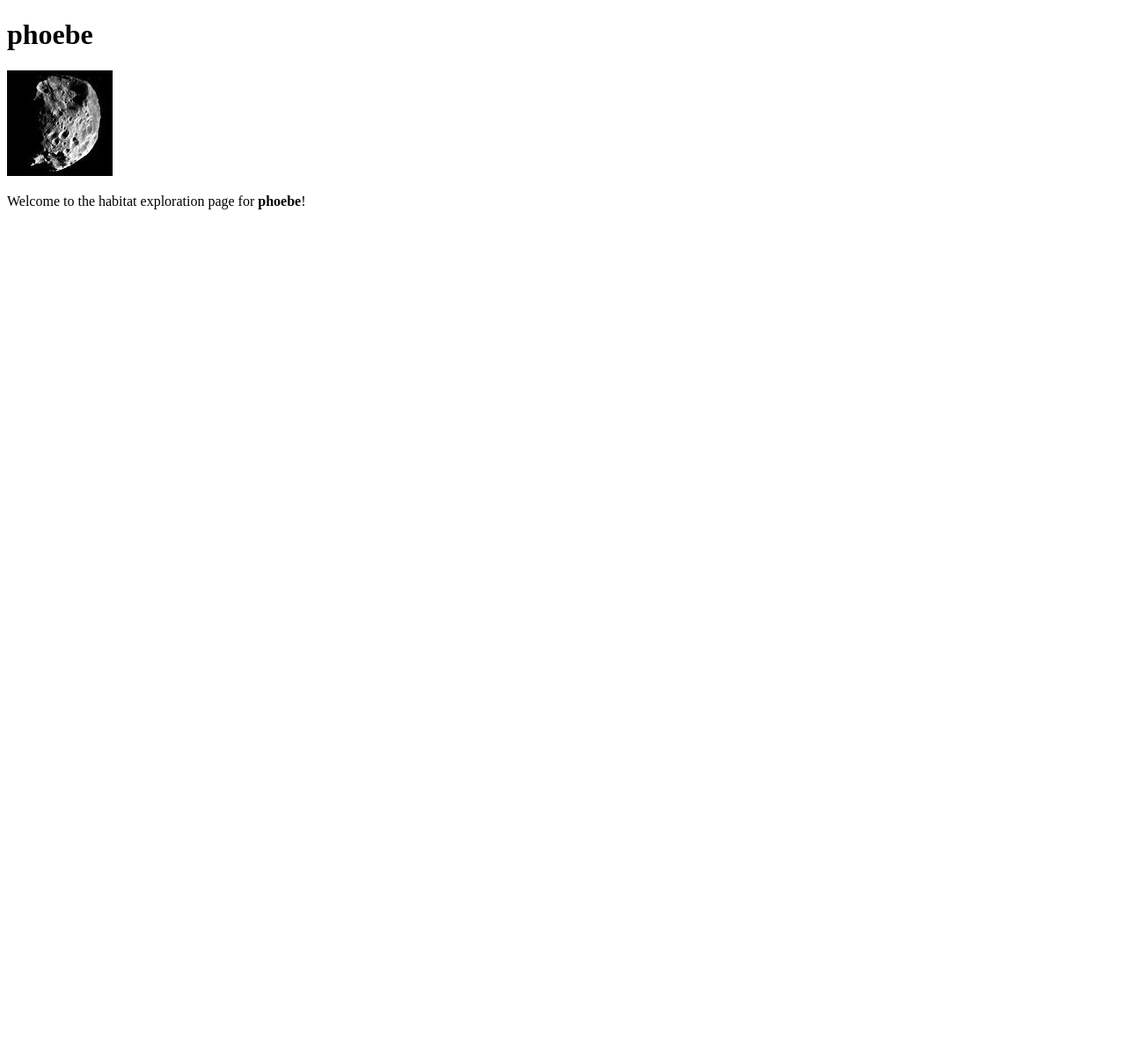
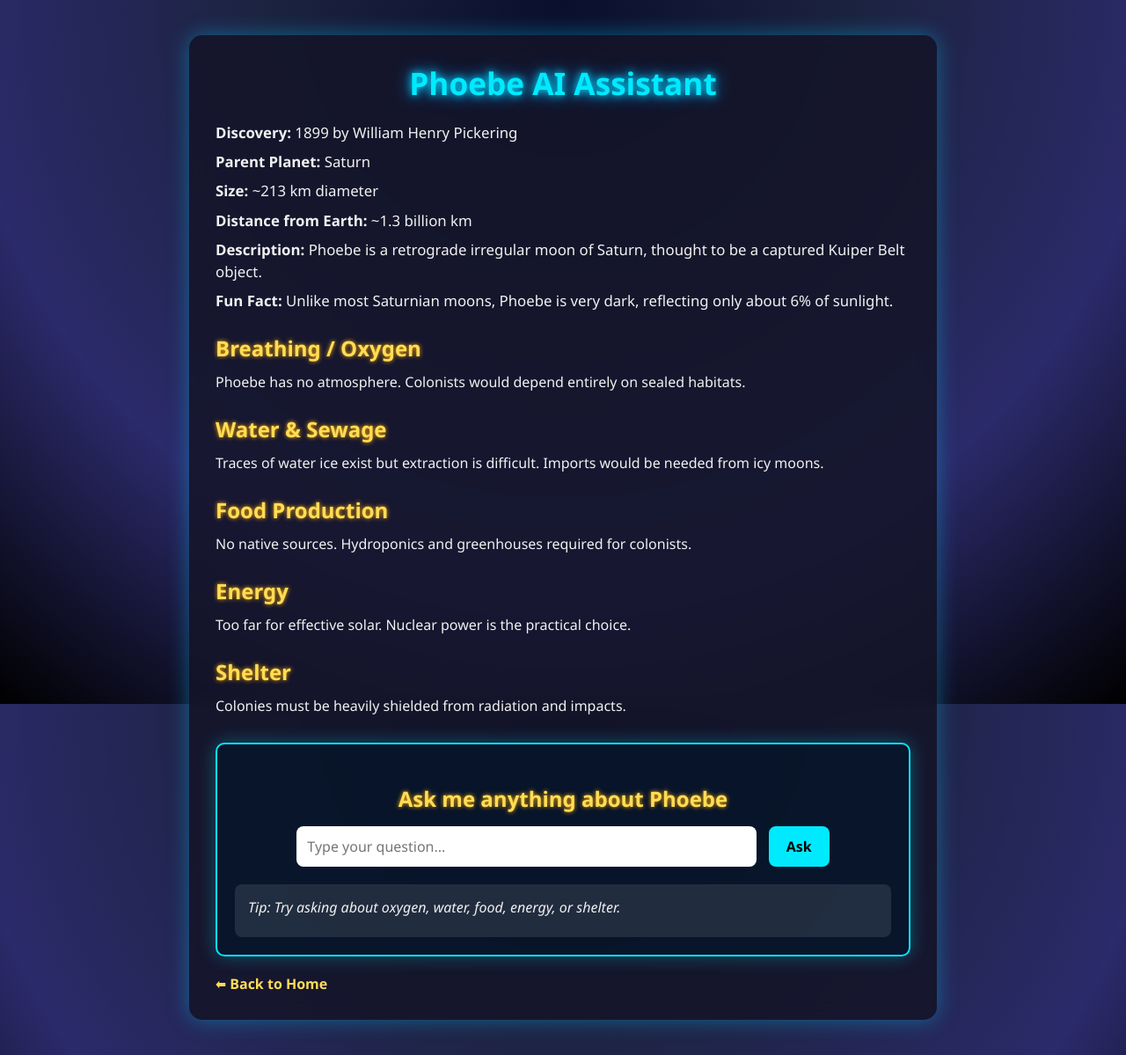
Before and after one commit to Wade185/space-habitat, a Python web app: template templates/phoebe.html in a window 1280 px wide. Shown: the whole page at 88% size. Before the commit the page ends 238 px from the top, so only its background shows below. Run offline with Jinja, Linux system fonts and the light colour scheme; the template is opened without the code that fills it, so the values that code supplies are empty.

Commit message:
Update phoebe.html

```diff
--- a/templates/phoebe.html
+++ b/templates/phoebe.html
@@ -1,11 +1,126 @@
 <!DOCTYPE html>
-<html>
+<html lang="en">
 <head>
-    <title>phoebe</title>
+  <meta charset="UTF-8">
+  <title>Phoebe - Habitat Assistant</title>
+  <style>
+    * { margin: 0; padding: 0; box-sizing: border-box; font-family: "Segoe UI", Tahoma, Geneva, Verdana, sans-serif; }
+    body {
+      background: radial-gradient(circle at top, #0a0f2c, #1c2340, #2b2a6a, #000);
+      background-attachment: fixed;
+      color: #f1f1f1;
+      min-height: 100vh;
+      display: flex;
+      justify-content: center;
+      align-items: flex-start;
+      padding: 40px;
+    }
+    .assistant-container {
+      background: rgba(20, 20, 40, 0.85);
+      border-radius: 15px;
+      padding: 30px;
+      width: 850px;
+      max-width: 95%;
+      box-shadow: 0 0 25px rgba(0, 200, 255, 0.4);
+      backdrop-filter: blur(10px);
+      animation: fadeIn 1.5s ease-in-out;
+    }
+    .assistant-container h1 {
+      text-align: center;
+      font-size: 2.2em;
+      color: #00eaff;
+      text-shadow: 0 0 10px #00eaff, 0 0 20px #0095ff;
+      margin-bottom: 20px;
+    }
+    .info p { margin: 8px 0; font-size: 1.05em; }
+    h2 { margin-top: 25px; font-size: 1.5em; color: #ffdd57; text-shadow: 0 0 5px #ffae00; }
+    p { margin: 10px 0; line-height: 1.5; }
+    .assistant-box {
+      margin-top: 30px; padding: 20px; border: 2px solid #00eaff; border-radius: 10px;
+      background: rgba(0, 20, 40, 0.6); text-align: center; box-shadow: 0 0 20px rgba(0, 234, 255, 0.3);
+    }
+    .assistant-box input {
+      width: 70%; padding: 12px; margin-top: 15px; border: none; border-radius: 8px;
+      outline: none; font-size: 1em;
+    }
+    .assistant-box button {
+      margin-left: 10px; padding: 12px 20px; background: #00eaff; border: none;
+      border-radius: 8px; font-size: 1em; cursor: pointer; color: #000;
+      font-weight: bold; transition: 0.3s;
+    }
+    .assistant-box button:hover { background: #0095ff; box-shadow: 0 0 15px #00eaff; }
+    #answerBoxPhoebe {
+      margin-top: 20px; padding: 15px; background: rgba(255, 255, 255, 0.1);
+      border-radius: 8px; min-height: 60px; font-style: italic; text-align: left;
+    }
+    .back-btn {
+      display: inline-block; margin-top: 20px; text-decoration: none;
+      color: #ffdd57; font-weight: bold; transition: 0.3s;
+    }
+    .back-btn:hover { color: #ffffff; text-shadow: 0 0 10px #ffdd57; }
+    @keyframes fadeIn { from {opacity: 0; transform: translateY(20px);} to {opacity: 1; transform: translateY(0);} }
+  </style>
 </head>
 <body>
-    <h1>phoebe</h1>
-    <img src="{{ url_for('static', filename='phoebe.jpg') }}" alt="phoebe">
-    <p>Welcome to the habitat exploration page for <b>phoebe</b>!</p>
+  <div class="assistant-container">
+    <h1>Phoebe AI Assistant</h1>
+    <div class="info">
+      <p><b>Discovery:</b> 1899 by William Henry Pickering</p>
+      <p><b>Parent Planet:</b> Saturn</p>
+      <p><b>Size:</b> ~213 km diameter</p>
+      <p><b>Distance from Earth:</b> ~1.3 billion km</p>
+      <p><b>Description:</b> Phoebe is a retrograde irregular moon of Saturn, thought to be a captured Kuiper Belt object.</p>
+      <p><b>Fun Fact:</b> Unlike most Saturnian moons, Phoebe is very dark, reflecting only about 6% of sunlight.</p>
+    </div>
+
+    <h2>Breathing / Oxygen</h2>
+    <p>Phoebe has no atmosphere. Colonists would depend entirely on sealed habitats.</p>
+
+    <h2>Water & Sewage</h2>
+    <p>Traces of water ice exist but extraction is difficult. Imports would be needed from icy moons.</p>
+
+    <h2>Food Production</h2>
+    <p>No native sources. Hydroponics and greenhouses required for colonists.</p>
+
+    <h2>Energy</h2>
+    <p>Too far for effective solar. Nuclear power is the practical choice.</p>
+
+    <h2>Shelter</h2>
+    <p>Colonies must be heavily shielded from radiation and impacts.</p>
+
+    <div class="assistant-box">
+      <h2>Ask me anything about Phoebe</h2>
+      <input type="text" id="userQuestionPhoebe" placeholder="Type your question...">
+      <button id="askButtonPhoebe">Ask</button>
+      <div id="answerBoxPhoebe">Tip: Try asking about oxygen, water, food, energy, or shelter.</div>
+    </div>
+    <a href="{{ url_for('index') }}" class="back-btn">⬅ Back to Home</a>
+  </div>
+
+  <script>
+    const askButtonPhoebe = document.getElementById("askButtonPhoebe");
+    const userQuestionPhoebe = document.getElementById("userQuestionPhoebe");
+    const answerBoxPhoebe = document.getElementById("answerBoxPhoebe");
+
+    const knowledgePhoebe = {
+      "oxygen": "Phoebe has no atmosphere, so oxygen must be supplied artificially.",
+      "water": "There may be traces of water ice, but colonies need external supply.",
+      "food": "No native food. Hydroponic systems would be required.",
+      "energy": "Nuclear power is best suited for Phoebe’s colonies.",
+      "shelter": "Strong protection is needed against radiation and debris impacts."
+    };
+
+    function getAnswerPhoebe() {
+      const q = userQuestionPhoebe.value.toLowerCase();
+      let response = "I don’t have that info yet. Try oxygen, water, food, energy, or shelter.";
+      for (let key in knowledgePhoebe) {
+        if (q.includes(key)) { response = knowledgePhoebe[key]; break; }
+      }
+      answerBoxPhoebe.innerHTML = response;
+      userQuestionPhoebe.value = "";
+    }
+    askButtonPhoebe.addEventListener("click", getAnswerPhoebe);
+    userQuestionPhoebe.addEventListener("keyup", (event) => { if (event.key === "Enter") getAnswerPhoebe(); });
+  </script>
 </body>
 </html>
```
